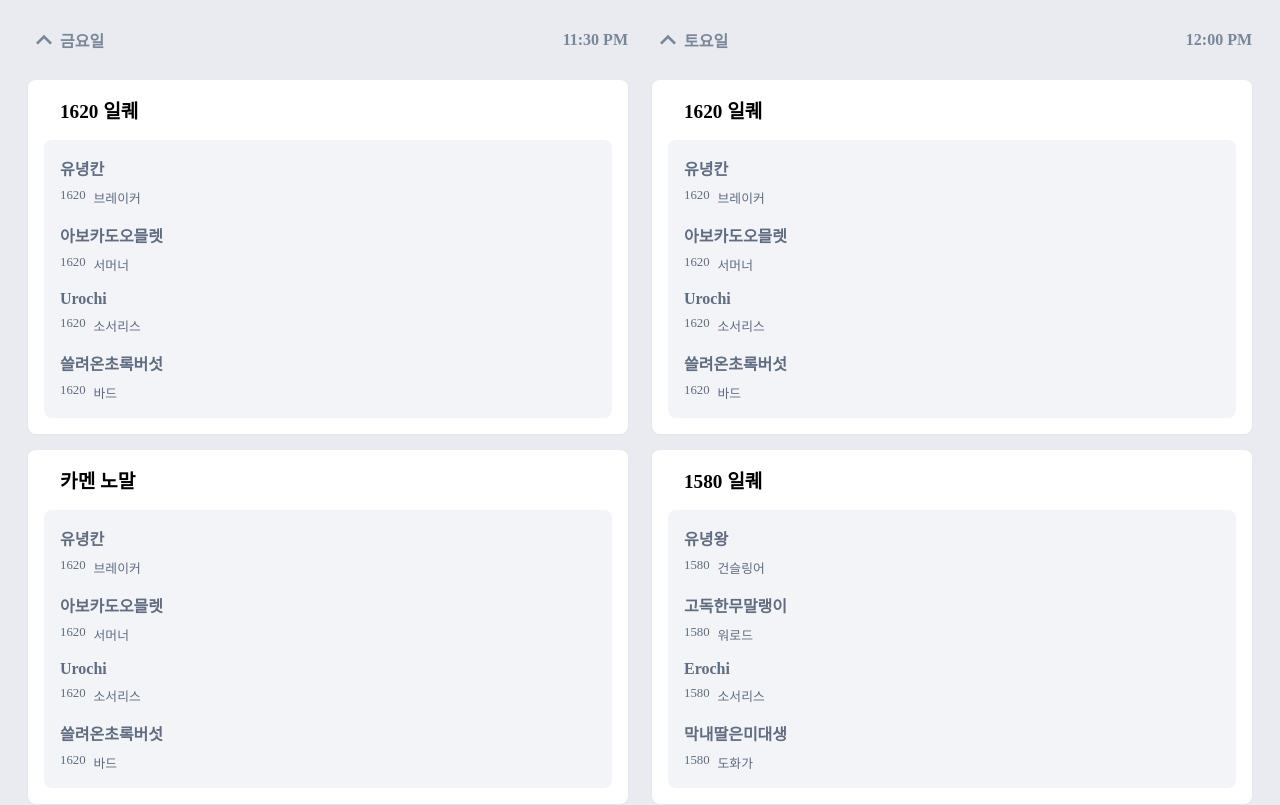
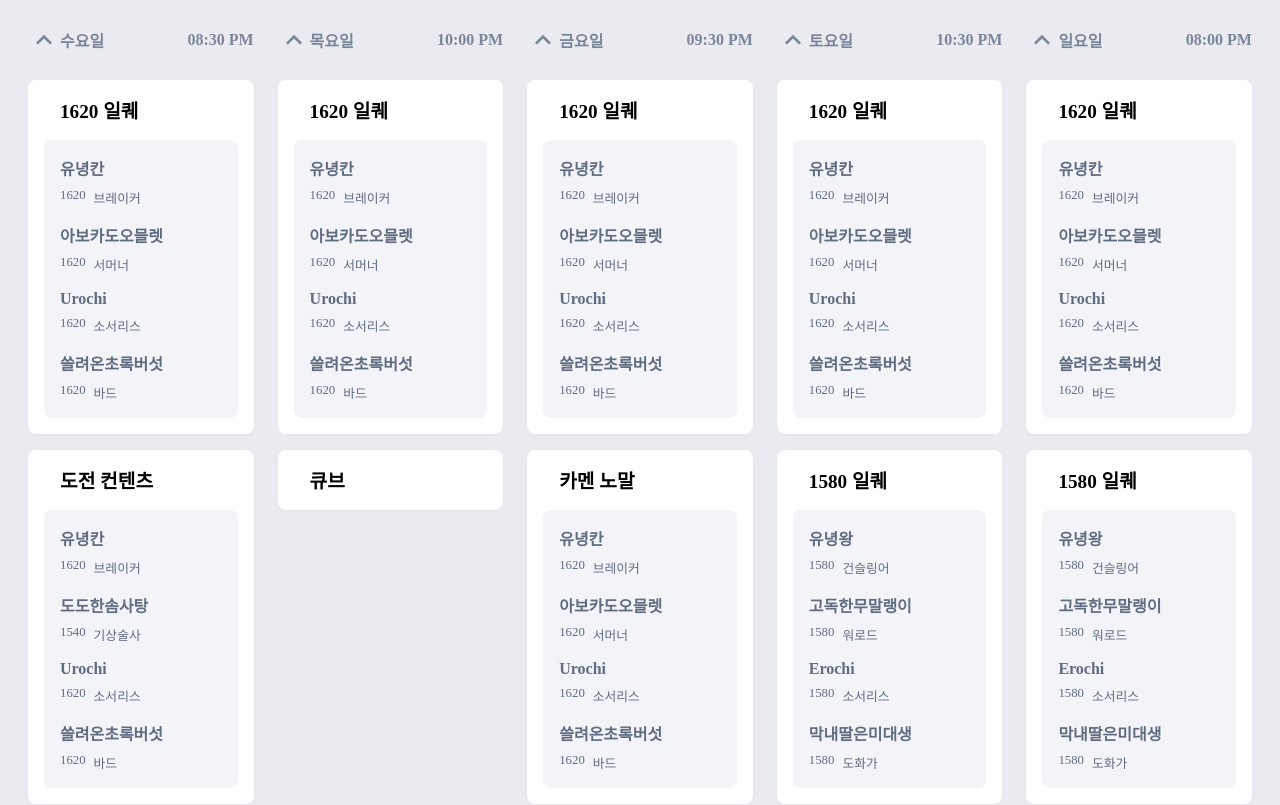
Before and after one commit to Oneiric0102/loa_scheduler, a React (Create React App) app: page / in a window 1280 px wide. Shown: the top 805 px of the page. Built offline with nearby package versions, Linux system fonts and the light colour scheme; a web font is replaced by a local one.

Commit message:
undetermined party set

```diff
--- a/src/component/Raid.js
+++ b/src/component/Raid.js
@@ -54,7 +54,8 @@ const RaidCharacterBox = styled.div`
 export default function Raid({ raidInfo, dailyTableState }) {
   //json 파일로부터 데이터를 받아 와 초기화
   const raidName = partyListJSON.raidList[raidInfo.raid];
-  const partyList = partyListJSON[raidInfo.party];
+  const partyList =
+    raidInfo.party === "undetermined" ? null : partyListJSON[raidInfo.party];
 
   const [initialized, setInitialized] = useState(false);
 
@@ -73,11 +74,15 @@ export default function Raid({ raidInfo, dailyTableState }) {
       className={initialized ? "" : "initial"}
     >
       <RaidName>{raidName}</RaidName>
-      <RaidCharacterBox dailyTableState={dailyTableState}>
-        {partyList.map((characterInfo, index) => (
-          <Character key={index} characterInfo={characterInfo} />
-        ))}
-      </RaidCharacterBox>
+      {partyList !== null ? (
+        <RaidCharacterBox dailyTableState={dailyTableState}>
+          {partyList.map((characterInfo, index) => (
+            <Character key={index} characterInfo={characterInfo} />
+          ))}
+        </RaidCharacterBox>
+      ) : (
+        <></>
+      )}
     </RaidBox>
   );
 }
--- a/src/table/basic.json
+++ b/src/table/basic.json
@@ -3,7 +3,6 @@
     {
       "day": 3,
       "rally": "20:00",
-      "cube": false,
       "scheduleList": [
         { "raid": "daily1620", "party": "mainParty" },
         { "raid": "daily1580", "party": "subParty" },
@@ -15,7 +14,6 @@
     {
       "day": 5,
       "rally": "23:30",
-      "cube": false,
       "scheduleList": [
         { "raid": "daily1620", "party": "mainParty" },
         { "raid": "kamenNomal", "party": "mainParty" },
@@ -26,7 +24,6 @@
     {
       "day": 6,
       "rally": "12:00",
-      "cube": true,
       "scheduleList": [
         { "raid": "daily1620", "party": "mainParty" },
         { "raid": "daily1580", "party": "subParty" }
@@ -35,7 +32,6 @@
     {
       "day": 0,
       "rally": "12:00",
-      "cube": true,
       "scheduleList": [
         { "raid": "daily1620", "party": "mainParty" },
         { "raid": "daily1580", "party": "subParty" }
@@ -44,7 +40,6 @@
     {
       "day": 1,
       "rally": "21:30",
-      "cube": false,
       "scheduleList": [
         { "raid": "daily1620", "party": "mainParty" },
         { "raid": "abrelshud", "party": "subParty" },
--- a/src/table/odd.json
+++ b/src/table/odd.json
@@ -1,31 +1,53 @@
 {
   "weekInfo": [
     {
+      "day": 3,
+      "rally": "20:30",
+      "scheduleList": [
+        { "raid": "daily1620", "party": "mainParty" },
+        { "raid": "challenge", "party": "challengeParty" },
+        { "raid": "kayangelHard", "party": "subParty" }
+      ]
+    },
+    {
+      "day": 4,
+      "rally": "22:00",
+      "scheduleList": [
+        { "raid": "daily1620", "party": "mainParty" },
+        { "raid": "cube", "party": "undetermined" }
+      ]
+    },
+    {
       "day": 5,
-      "rally": "23:30",
-      "cube": true,
+      "rally": "21:30",
       "scheduleList": [
         { "raid": "daily1620", "party": "mainParty" },
         { "raid": "kamenNomal", "party": "mainParty" },
         { "raid": "echidnaNomal", "party": "mainParty" },
-        { "raid": "ivoryTowerHard", "party": "mainParty" },
-        { "raid": "challenge", "party": "challengeParty" }
+        { "raid": "ivoryTowerHard", "party": "mainParty" }
       ]
     },
     {
       "day": 6,
-      "rally": "12:00",
-      "cube": false,
+      "rally": "22:30",
       "scheduleList": [
         { "raid": "daily1620", "party": "mainParty" },
         { "raid": "daily1580", "party": "subParty" },
         { "raid": "illiakanNomal", "party": "subParty" },
-        { "raid": "kayangelHard", "party": "subParty" },
         { "raid": "abrelshud", "party": "subParty" },
         { "raid": "koukusaton", "party": "koukuParty1" },
         { "raid": "koukusaton", "party": "koukuParty2" },
         { "raid": "koukusaton", "party": "koukuParty3" }
       ]
+    },
+    {
+      "day": 0,
+      "rally": "20:00",
+      "scheduleList": [
+        { "raid": "daily1620", "party": "mainParty" },
+        { "raid": "daily1580", "party": "subParty" },
+        { "raid": "cube", "party": "undetermined" }
+      ]
     }
   ]
 }
--- a/src/table/partyList.json
+++ b/src/table/partyList.json
@@ -14,7 +14,8 @@
     "kamenHard": "카멘 하드",
     "kayangelHard": "카양겔 하드",
     "ivoryTowerHard": "상아탑 하드",
-    "echidnaHard": "에키드나 하드"
+    "echidnaHard": "에키드나 하드",
+    "cube": "큐브"
   },
   "mainParty": [
     { "nickname": "유녕칸", "level": 1620, "class": "브레이커" },
```
